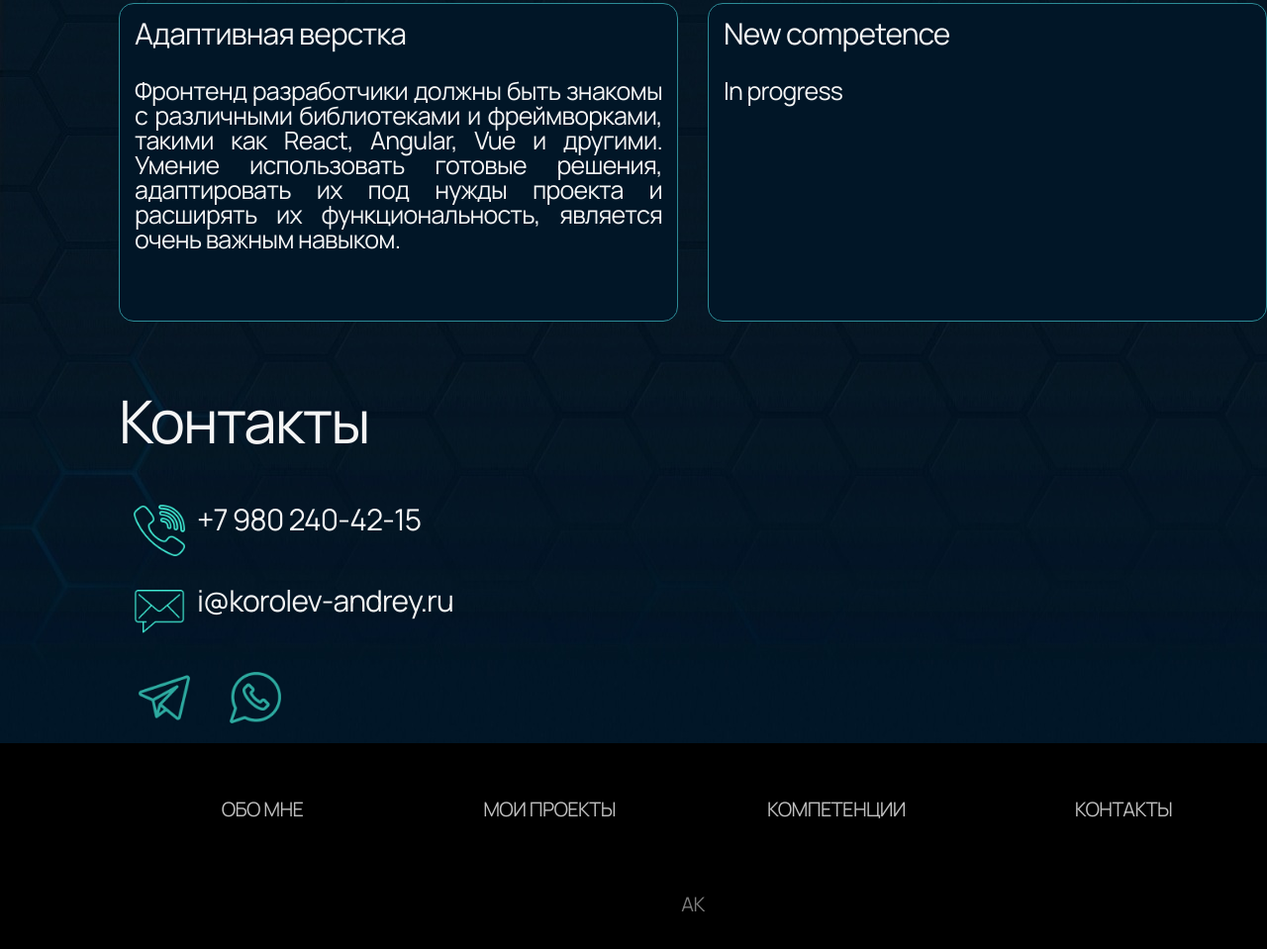
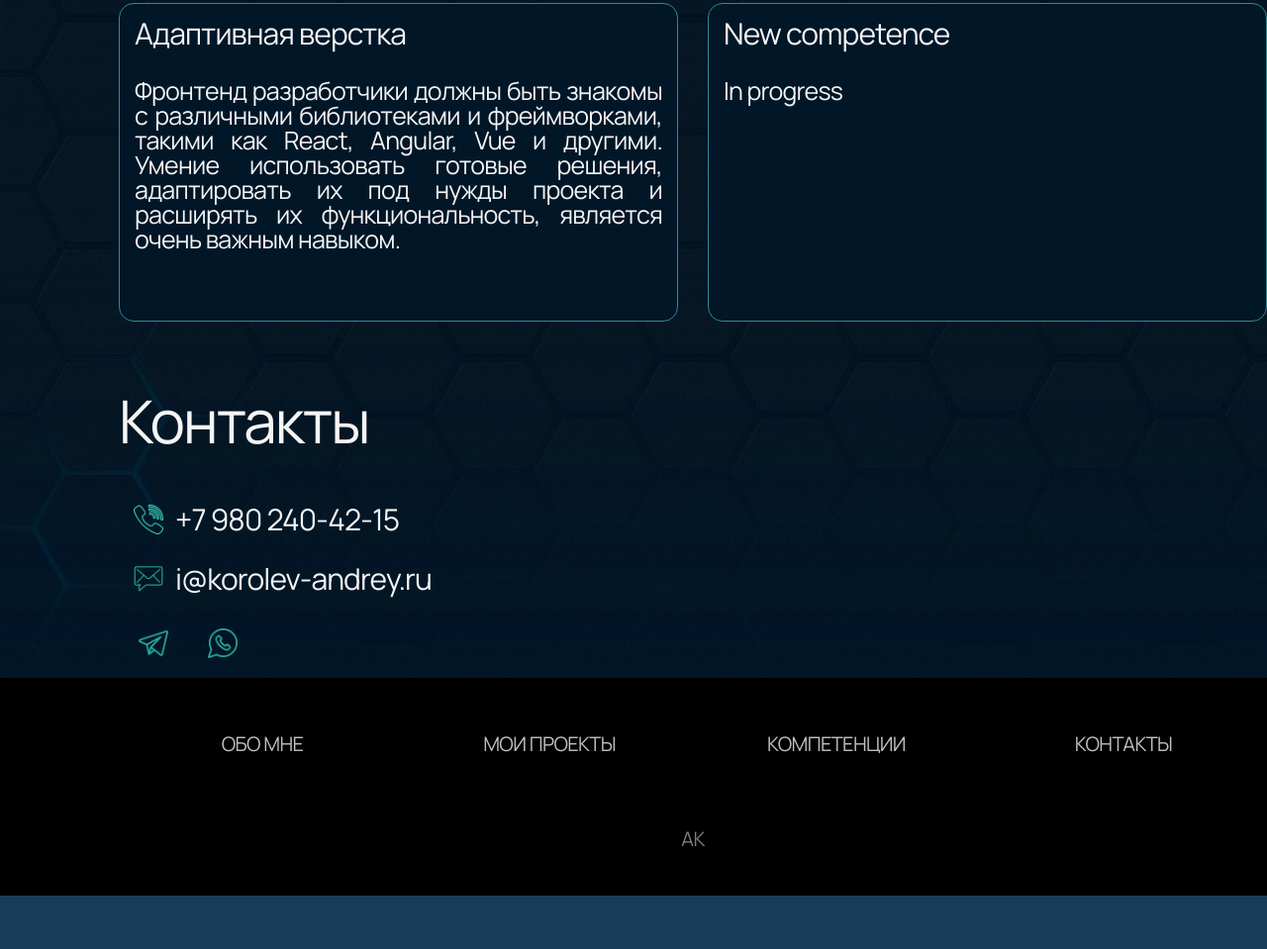
Before and after one commit to KorolevAndrey13/Portfolio, a plain HTML site: page index.html in a window 1280 px wide. Shown: the part 3925-4884 px from the top of the page at 99% size. After the commit the page ends 4830 px from the top, so only its background shows below. Drawn offline with Linux system fonts and the light colour scheme; a web font is replaced by a local one.

Commit message:
Update styles.css

```diff
--- a/styles/styles.css
+++ b/styles/styles.css
@@ -418,8 +418,8 @@ a.logo{
 .phonenumber::before{
     content: '';
     display: flex;
-    width: 52px;
-    height: 52px;
+    width: 30px;
+    height: 30px;
     margin-right: 12px;
     background-image: url('../resources/tel.png');
     background-repeat: no-repeat;
@@ -442,8 +442,8 @@ a.logo{
 .mail::before{
     content: '';
     display: flex;
-    width: 52px;
-    height: 52px;
+    width: 30px;
+    height: 30px;
     margin-right: 12px;
     background-image: url('../resources/mail.png');
     background-repeat: no-repeat;
@@ -459,8 +459,8 @@ a.logo{
 
 .messenger{
     display: block;
-    width: 52px;
-    height: 52px;
+    width: 30px;
+    height: 30px;
     object-fit: contain;
     margin: 20px;
     opacity: 70%;
```
